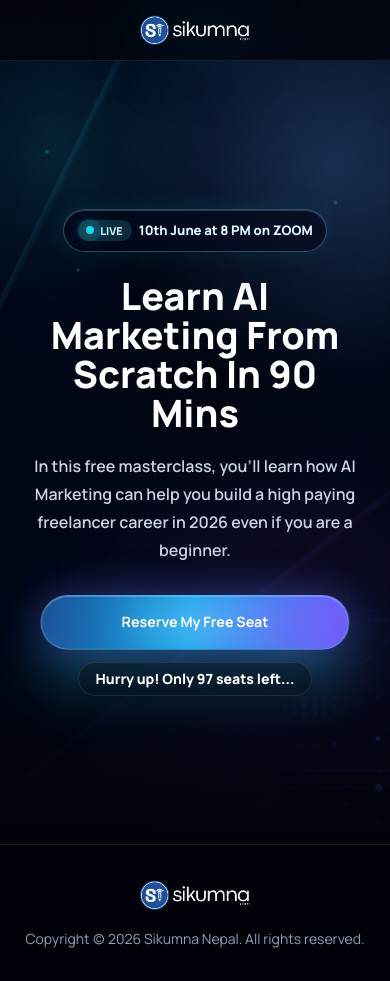
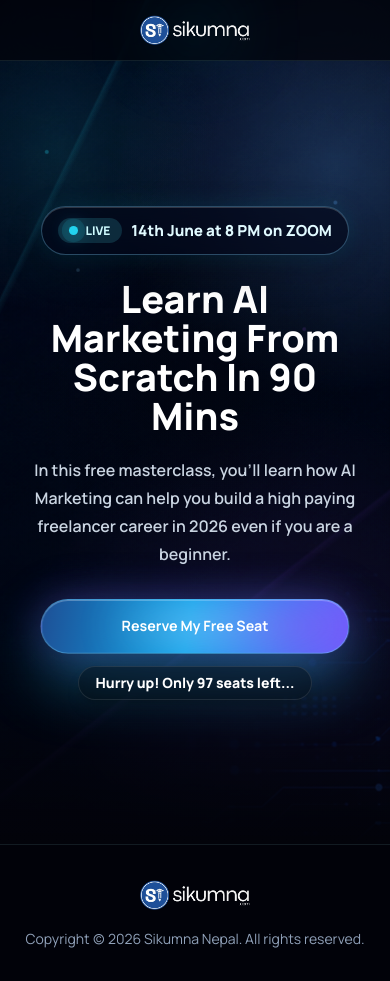
Before and after one commit to saugat420/ai-marketing-masterclass, a Next.js app: page /email in a window 390 px wide. Built offline with nearby package versions, Linux system fonts and the light colour scheme.

Commit message:
Update June 14 masterclass links

```diff
--- a/app/components/HeroSection.tsx
+++ b/app/components/HeroSection.tsx
@@ -9,7 +9,7 @@ export function HeroSection() {
               <span className="live-pulse-dot" />
               LIVE
             </span>
-            <span>10th June at 8 PM on ZOOM</span>
+            <span>14th June at 8 PM on ZOOM</span>
           </div>
           <h1 className="mx-auto max-w-4xl text-[2.45rem] font-extrabold leading-[1.02] tracking-normal text-white sm:text-5xl lg:text-6xl">
             <span className="block sm:inline">Learn AI</span>{" "}
--- a/app/components/SimpleActionPage.tsx
+++ b/app/components/SimpleActionPage.tsx
@@ -9,7 +9,7 @@ type SimpleActionPageProps = {
   helperText?: string;
 };
 
-const dateText = "10th June at 8 PM on ZOOM";
+const dateText = "14th June at 8 PM on ZOOM";
 
 export function SimpleActionPage({
   heading,
--- a/app/course-workflow/page.tsx
+++ b/app/course-workflow/page.tsx
@@ -5,7 +5,7 @@ export default function CourseWorkflowPage() {
   return (
     <SimpleActionPage
       {...sharedActionContent}
-      buttonHref="https://us06web.zoom.us/webinar/register/7717808357389/WN_tcLTv1kEQe-eYCQwlcLU5w"
+      buttonHref="https://us06web.zoom.us/webinar/register/7917810943411/WN_t3dLWXWiRpWweORMg_oylA"
     />
   );
 }
--- a/app/email/page.tsx
+++ b/app/email/page.tsx
@@ -5,7 +5,7 @@ export default function EmailPage() {
   return (
     <SimpleActionPage
       {...sharedActionContent}
-      buttonHref="https://us06web.zoom.us/webinar/register/8017787391118/WN_tcLTv1kEQe-eYCQwlcLU5w"
+      buttonHref="https://us06web.zoom.us/webinar/register/3717787391598/WN_t3dLWXWiRpWweORMg_oylA"
     />
   );
 }
--- a/app/facebook/page.tsx
+++ b/app/facebook/page.tsx
@@ -5,7 +5,7 @@ export default function FacebookPage() {
   return (
     <SimpleActionPage
       {...sharedActionContent}
-      buttonHref="https://us06web.zoom.us/webinar/register/9517787391157/WN_tcLTv1kEQe-eYCQwlcLU5w"
+      buttonHref="https://us06web.zoom.us/webinar/register/7717787391700/WN_t3dLWXWiRpWweORMg_oylA"
     />
   );
 }
--- a/app/globals.css
+++ b/app/globals.css
@@ -115,16 +115,16 @@ body {
   }
 
   .date-badge {
-    gap: 0.55rem;
-    padding: 0.6rem 0.85rem;
-    font-size: 0.82rem;
+    gap: 0.6rem;
+    padding: 0.68rem 0.95rem;
+    font-size: 0.9rem;
     line-height: 1.25;
   }
 
   .date-badge > span:first-child {
-    gap: 0.4rem;
-    padding: 0.25rem 0.55rem;
-    font-size: 0.68rem;
+    gap: 0.45rem;
+    padding: 0.3rem 0.65rem;
+    font-size: 0.74rem;
   }
 }
 
@@ -170,9 +170,12 @@ span {
   position: relative;
   isolation: isolate;
   overflow: hidden;
-  gap: 0.45rem;
+  gap: 0.6rem;
   border: 1px solid rgba(125, 211, 252, 0.32);
   background: rgba(2, 6, 23, 0.62);
+  padding: 0.72rem 1rem;
+  font-size: 0.95rem;
+  line-height: 1.25;
   color: #e0faff;
   box-shadow:
     0 14px 38px rgba(0, 0, 0, 0.24),
@@ -186,11 +189,17 @@ span {
   z-index: 1;
 }
 
+.date-badge > span:first-child {
+  gap: 0.45rem;
+  padding: 0.3rem 0.7rem;
+  font-size: 0.75rem;
+}
+
 .live-pulse-dot {
   display: block;
   position: relative;
-  width: 0.48rem;
-  height: 0.48rem;
+  width: 0.56rem;
+  height: 0.56rem;
   flex: 0 0 auto;
   border-radius: 999px;
   background: #22d3ee;
--- a/app/instagram/page.tsx
+++ b/app/instagram/page.tsx
@@ -5,7 +5,7 @@ export default function InstagramPage() {
   return (
     <SimpleActionPage
       {...sharedActionContent}
-      buttonHref="https://us06web.zoom.us/webinar/register/5817787391237/WN_tcLTv1kEQe-eYCQwlcLU5w"
+      buttonHref="https://us06web.zoom.us/webinar/register/2617787391742/WN_t3dLWXWiRpWweORMg_oylA"
     />
   );
 }
--- a/app/masterclass-workflow/page.tsx
+++ b/app/masterclass-workflow/page.tsx
@@ -5,7 +5,7 @@ export default function MasterclassWorkflowPage() {
   return (
     <SimpleActionPage
       {...sharedActionContent}
-      buttonHref="https://us06web.zoom.us/webinar/register/4117808357253/WN_tcLTv1kEQe-eYCQwlcLU5w"
+      buttonHref="https://us06web.zoom.us/webinar/register/2417810942876/WN_t3dLWXWiRpWweORMg_oylA"
     />
   );
 }
--- a/app/thanks/page.tsx
+++ b/app/thanks/page.tsx
@@ -14,7 +14,7 @@ export default function ThanksPage() {
               <span className="live-pulse-dot" />
               LIVE
             </span>
-            <span>10th June at 8 PM on ZOOM</span>
+            <span>14th June at 8 PM on ZOOM</span>
           </div>
           <h1 className="mx-auto max-w-[22rem] text-[2rem] font-extrabold leading-tight sm:max-w-4xl sm:text-5xl">
             <span className="block sm:inline">You&apos;re Registered</span>{" "}
@@ -42,7 +42,7 @@ export default function ThanksPage() {
           </p>
           <div className="mt-8 flex justify-center">
             <a
-              href="https://chat.whatsapp.com/Dz2rKDiHQEx55P1u3Rokjt"
+              href="https://chat.whatsapp.com/EunvallcdaD3lCiQLHSgtE"
               className="primary-cta rounded-full bg-[linear-gradient(100deg,#1e5096_0%,#0ea5e9_48%,#6d5dfc_100%)] px-6 py-3.5 text-sm font-extrabold text-white shadow-[0_22px_52px_rgba(14,165,233,0.34),0_0_32px_rgba(109,93,252,0.28)] transition focus:outline-none focus:ring-2 focus:ring-cyan-300/40 focus:ring-offset-2 focus:ring-offset-[#05070d]"
             >
               <span>Join WhatsApp Reminder Group</span>
--- a/app/whatsapp-group/page.tsx
+++ b/app/whatsapp-group/page.tsx
@@ -6,7 +6,7 @@ export default function WhatsAppGroupPage() {
       heading="Join Our WhatsApp Group Before You Leave"
       description="Click the button below to join our WhatsApp group now, so you don't miss any important updates, reminders, or session links."
       buttonLabel="Join WhatsApp Group"
-      buttonHref="https://chat.whatsapp.com/Dz2rKDiHQEx55P1u3Rokjt"
+      buttonHref="https://chat.whatsapp.com/EunvallcdaD3lCiQLHSgtE"
     />
   );
 }
--- a/app/whatsapp/page.tsx
+++ b/app/whatsapp/page.tsx
@@ -5,7 +5,7 @@ export default function WhatsAppPage() {
   return (
     <SimpleActionPage
       {...sharedActionContent}
-      buttonHref="https://us06web.zoom.us/webinar/register/4917787391279/WN_tcLTv1kEQe-eYCQwlcLU5w"
+      buttonHref="https://us06web.zoom.us/webinar/register/9117787391648/WN_t3dLWXWiRpWweORMg_oylA"
     />
   );
 }
--- a/app/youtube/page.tsx
+++ b/app/youtube/page.tsx
@@ -5,7 +5,7 @@ export default function YouTubePage() {
   return (
     <SimpleActionPage
       {...sharedActionContent}
-      buttonHref="https://us06web.zoom.us/webinar/register/9417787391312/WN_tcLTv1kEQe-eYCQwlcLU5w"
+      buttonHref="https://us06web.zoom.us/webinar/register/6617787391798/WN_t3dLWXWiRpWweORMg_oylA"
     />
   );
 }
```
